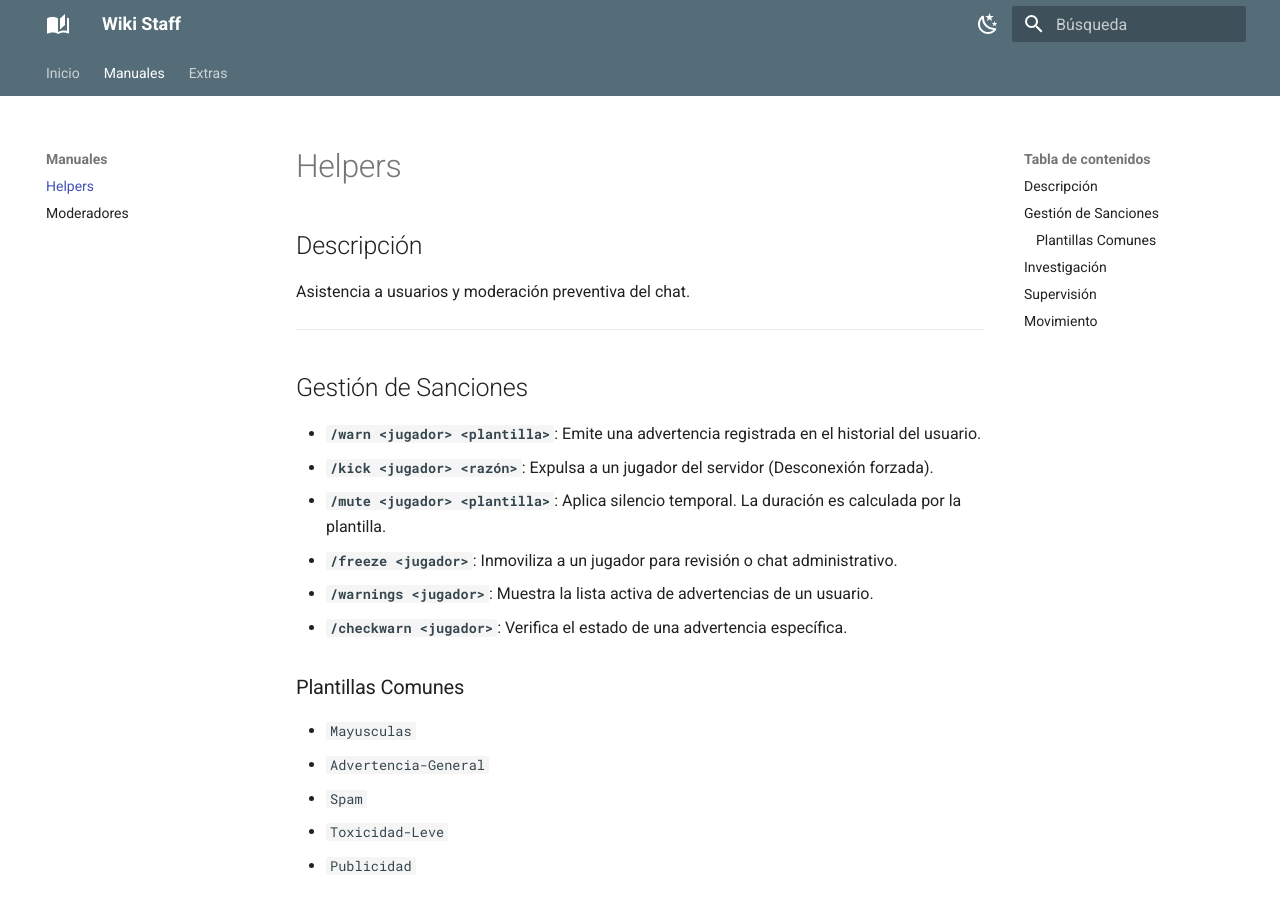
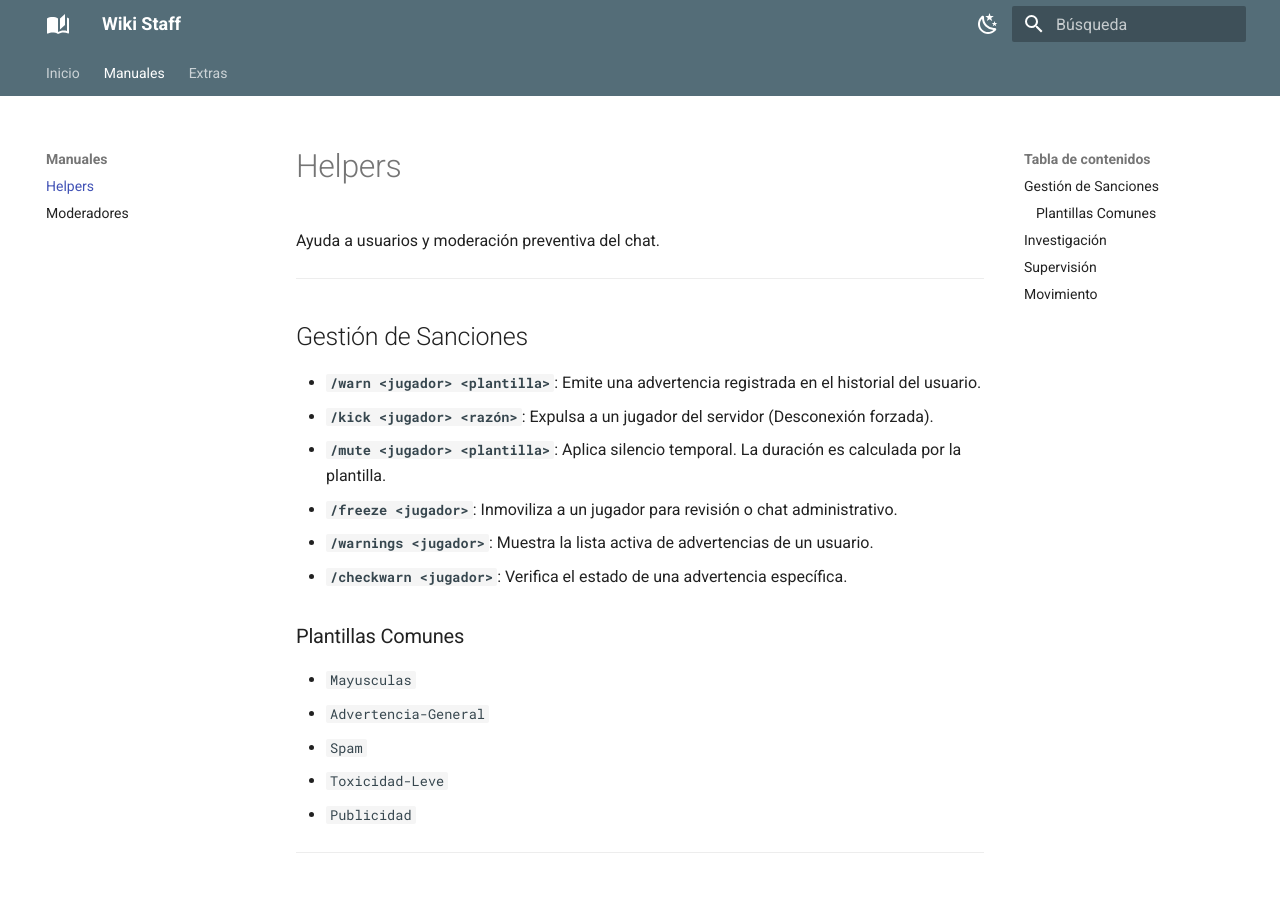
Before and after one commit to ymminnl/page-wiki, an MkDocs documentation site: the page built from docs/guias/helper.md, in a window 1280 px wide and 900 px high. Built offline with MkDocs 1.6.1 and Material for MkDocs 9.7.7, drawn with Linux system fonts in a browser that asks for light colours.

Commit message:
Simplify helper.md by removing description
Removed redundant description section from helper.md

```diff
--- a/docs/guias/helper.md
+++ b/docs/guias/helper.md
@@ -1,7 +1,5 @@
 # Helpers
-
-## Descripción
-Asistencia a usuarios y moderación preventiva del chat.
+Ayuda a usuarios y moderación preventiva del chat.
 
 ---
 
```
